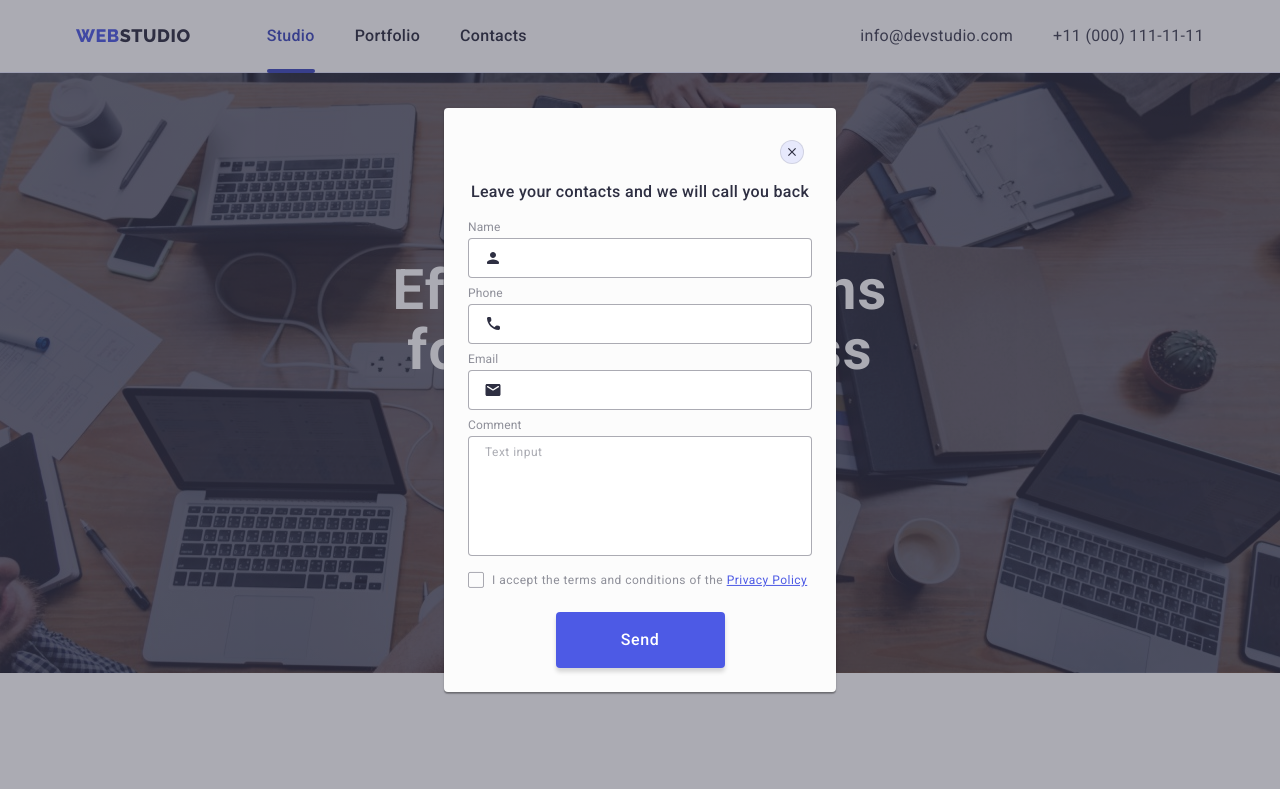
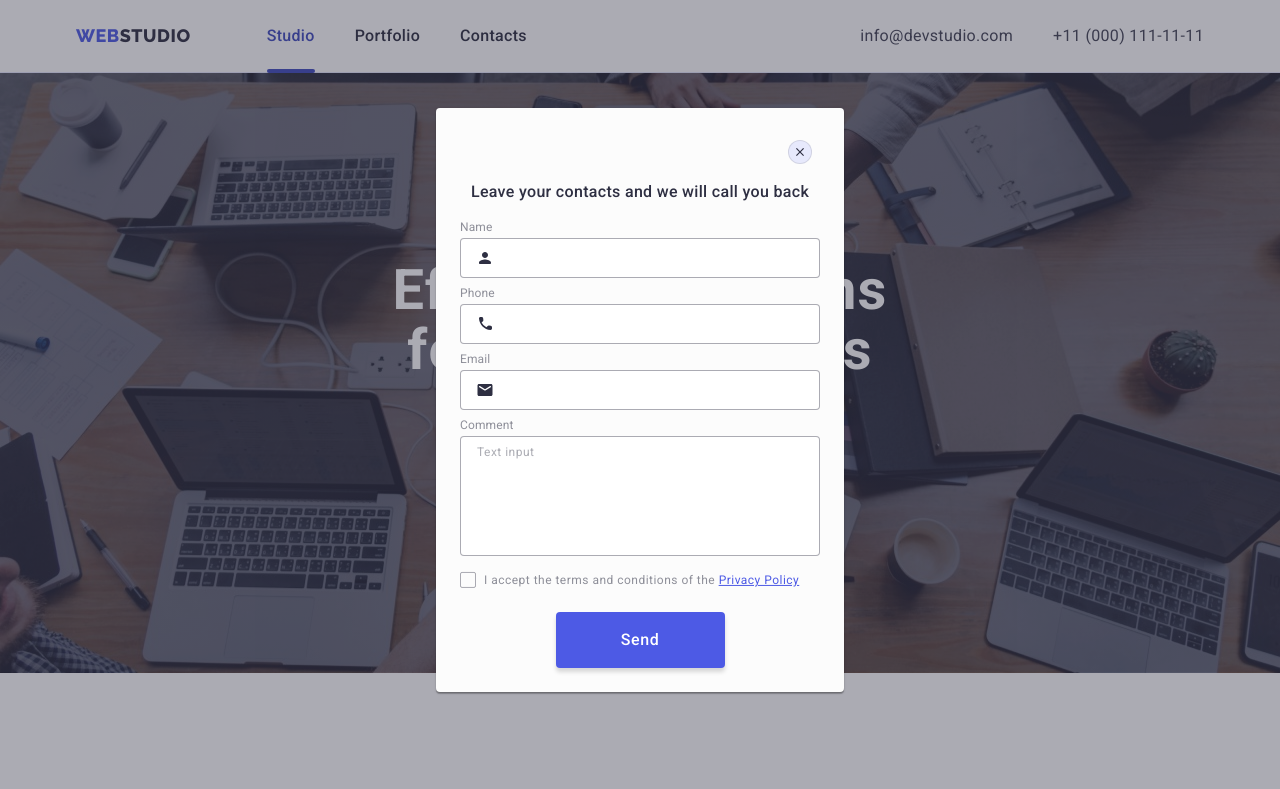
Before and after one commit to Lana2408/goit-markup-hw-07, a plain HTML site: page index.html in a window 1280 px wide. Both pictures are taken after a click on the button "Order Service". Shown: the top 789 px of the page. Drawn offline with nearby package versions, Linux system fonts and the light colour scheme.

Commit message:
Update styles.css

```diff
--- a/css/styles.css
+++ b/css/styles.css
@@ -1113,7 +1113,7 @@ img {
 
 @media screen and (min-width:768px) {
     .modal {
-        width: 408px;
+        max-width: 408px;
         padding: 72px 24px 24px;
     }
 
```
